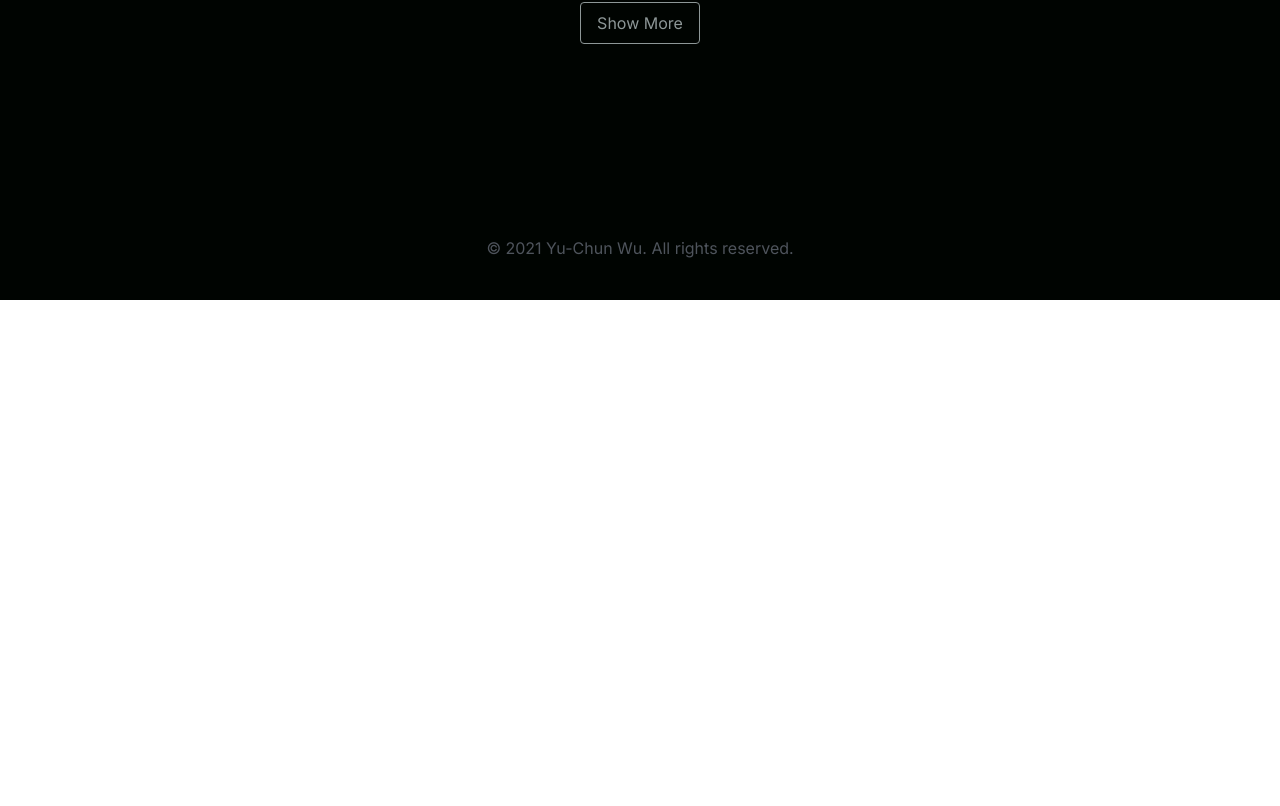
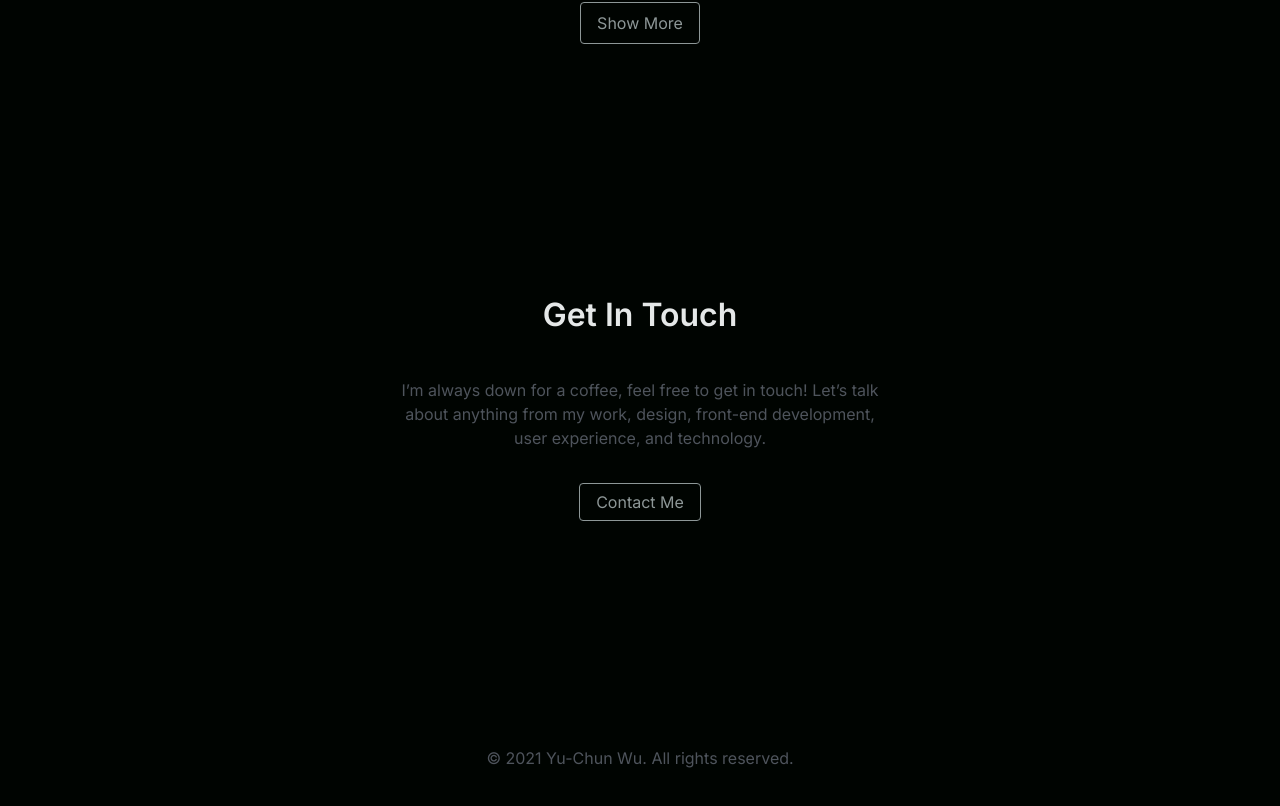
Before and after one commit to yuchun9508/portfolio, a Vue app: page / in a window 1280 px wide. Shown: the part 3363-4169 px from the top of the page. Before the commit the page ends 3663 px from the top, so only its background shows below. Built offline with nearby package versions, Linux system fonts and the light colour scheme.

Commit message:
update home view contact section

```diff
--- a/src/views/Home.vue
+++ b/src/views/Home.vue
@@ -40,7 +40,7 @@
       </div>
     </section>
 
-    <section id="work" class="py-24">
+    <section id="work" class="py-12 lg:py-24">
       <div class="container">
         <h2 class="text-neutral mb-14">Some Projects I’ve Worked On</h2>
         <div class="grid grid-cols-1 gap-y-6 mb-6 lg:gap-y-32 lg:mb-32">
@@ -84,6 +84,14 @@
         <div v-if="projects.length > 2" class="text-center my-14">
           <button class="button-accent text-center" @click="toggleShowMore">Show {{ showMore ? 'Less' : 'More' }}</button>
         </div>
+      </div>
+    </section>
+
+    <section id="contact" class="pt-12 pb-24 sm:pt-24 sm:pb-48">
+      <div class="container text-center">
+        <h2 class="text-neutral mb-10">Get In Touch</h2>
+        <p class="mb-10 lg:mx-auto lg:w-8/12 xl:w-6/12">I’m always down for a coffee, feel free to get in touch! Let’s talk about anything from my work, design, front-end development, user experience, and technology.</p>
+        <a href="mailto:yuchun9508@gmail.com" class="button-accent">Contact Me</a>
       </div>
     </section>
   </div>
```
